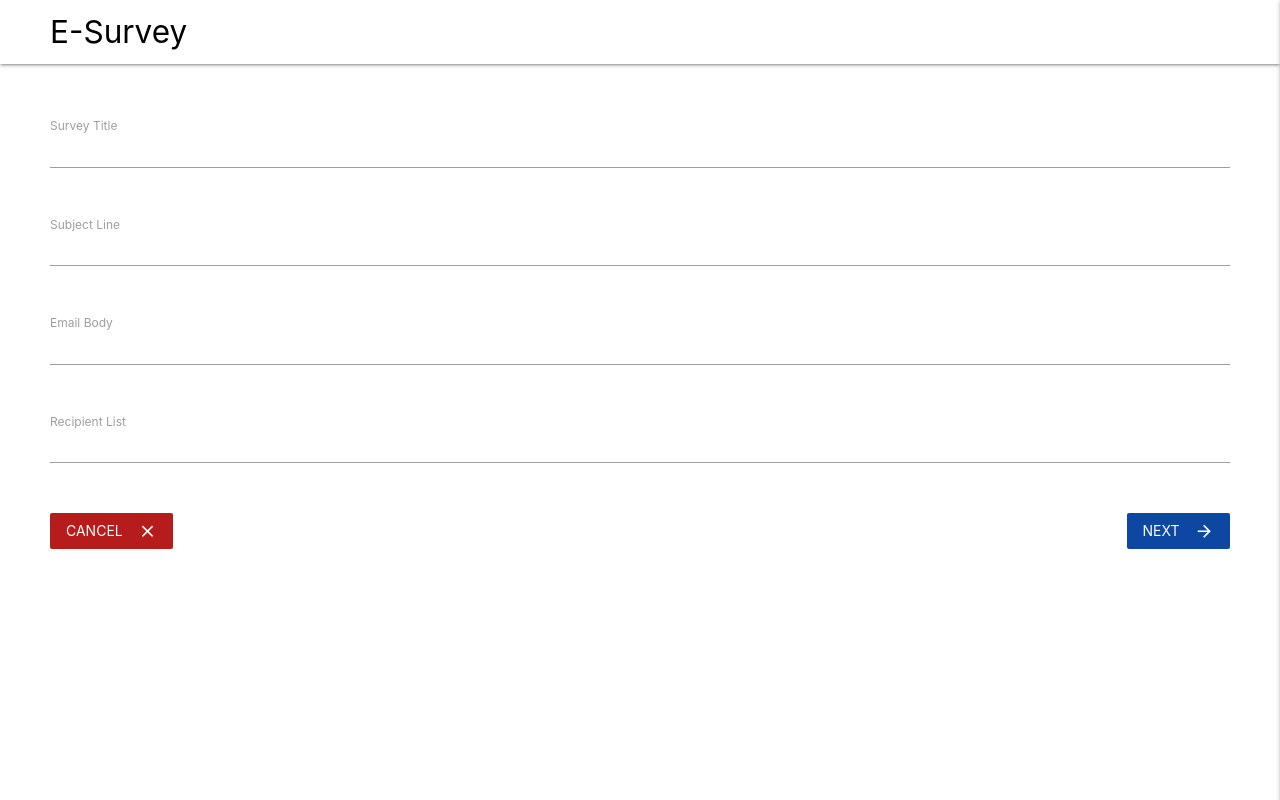
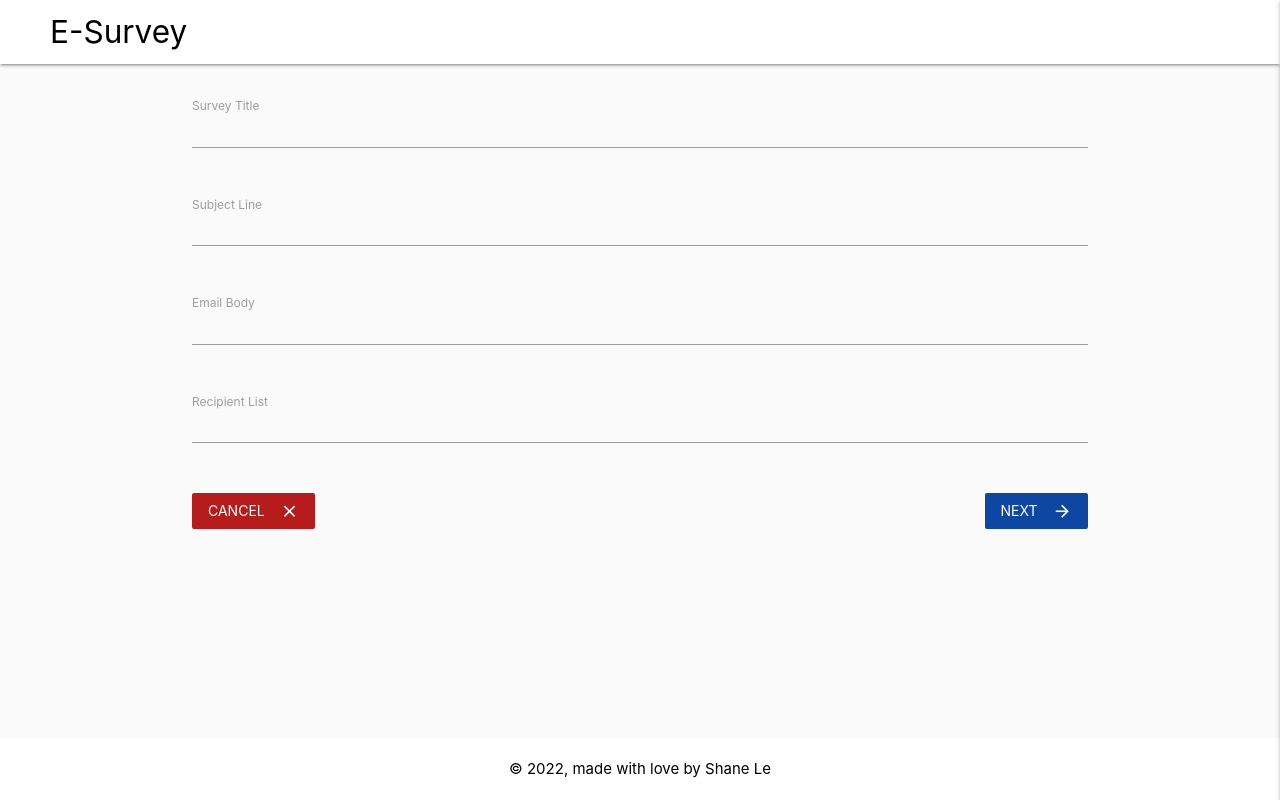
Before and after one commit to shanedle/e-survey, a React (Create React App) app in the folder client/: page /surveys/new in a window 1280 px wide. Built offline with nearby package versions, Linux system fonts and the light colour scheme; no server answers.

Commit message:
added footer :sparkles:

```diff
--- /dev/null
+++ b/client/src/components/App.css
@@ -0,0 +1,22 @@
+body {
+  display: flex;
+  min-height: 100vh;
+  flex-direction: column;
+  background-color: #fafafa;
+}
+
+main {
+  flex: 1 0 auto;
+}
+
+.page-footer {
+  position: fixed;
+  left: 0;
+  bottom: 0;
+  width: 100%;
+  text-align: center;
+}
+
+.fixed-action-btn {
+  bottom: 85px;
+}
--- a/client/src/components/App.js
+++ b/client/src/components/App.js
@@ -3,9 +3,12 @@ import { BrowserRouter, Route } from "react-router-dom";
 import { connect } from "react-redux";
 import * as actions from "../actions";
 import Header from "./Header";
+import Footer from "./Footer";
 import Landing from "./Landing";
 import Dashboard from "./Dashboard";
 import SurveyNew from "./surveys/SurveyNew";
+
+import "./App.css";
 
 class App extends Component {
   componentDidMount() {
@@ -14,18 +17,17 @@ class App extends Component {
 
   render() {
     return (
-      <div>
+      <>
         <BrowserRouter>
-          <div>
-            <Header />
-            <div style={{ padding: "20px 50px" }}>
-              <Route exact path="/" component={Landing} />
-              <Route exact path="/surveys" component={Dashboard} />
-              <Route path="/surveys/new" component={SurveyNew} />
-            </div>
-          </div>
+          <Header />
+          <main className="container">
+            <Route exact path="/" component={Landing} />
+            <Route exact path="/surveys" component={Dashboard} />
+            <Route path="/surveys/new" component={SurveyNew} />
+          </main>
+          <Footer />
         </BrowserRouter>
-      </div>
+      </>
     );
   }
 }
--- a/client/src/components/Dashboard.js
+++ b/client/src/components/Dashboard.js
@@ -2,7 +2,7 @@ import React from "react";
 import { Link } from "react-router-dom";
 import SurveyList from "./surveys/SurveyList";
 
-const Dashboard = function () {
+const Dashboard = () => {
   return (
     <div>
       <SurveyList />
--- /dev/null
+++ b/client/src/components/Footer.js
@@ -0,0 +1,16 @@
+import React from "react";
+
+const Footer = () => {
+  return (
+    <footer className="page-footer white">
+      <div className="container black-text">
+        <div className="row">
+          {" "}
+          &copy; {new Date().getFullYear()}, made with love by Shane Le
+        </div>
+      </div>
+    </footer>
+  );
+};
+
+export default Footer;
--- a/client/src/components/Landing.js
+++ b/client/src/components/Landing.js
@@ -9,9 +9,11 @@ class Landing extends Component {
         return null;
       case false:
         return (
-          <div style={{ textAlign: "center" }}>
-            <h2>E-Survey</h2>
-            <h6>Collect feedback from your users</h6>
+          <div className="center">
+            <h4>A simple & powerful online survey tool.</h4>
+            <h5 className="light">
+              Sign up now to collect feedback from your users.
+            </h5>
             <a href="/auth/google" className="btn blue darken-1">
               Get started
             </a>
@@ -19,7 +21,7 @@ class Landing extends Component {
         );
       default:
         return (
-          <div style={{ textAlign: "center" }}>
+          <div className="center">
             <h3>Welcome back to E-Survey!</h3>
             <Link className="btn blue darken-1" to="/surveys">
               View Surveys
@@ -30,7 +32,17 @@ class Landing extends Component {
   }
 
   render() {
-    return <>{this.renderContent()}</>;
+    return (
+      <>
+        <div className="container">
+          <section className="section">
+            <div className="row">
+              <div>{this.renderContent()}</div>
+            </div>
+          </section>
+        </div>
+      </>
+    );
   }
 }
 
```
Also changed, not shown: client/src/assets/landing_bg.svg (added).
